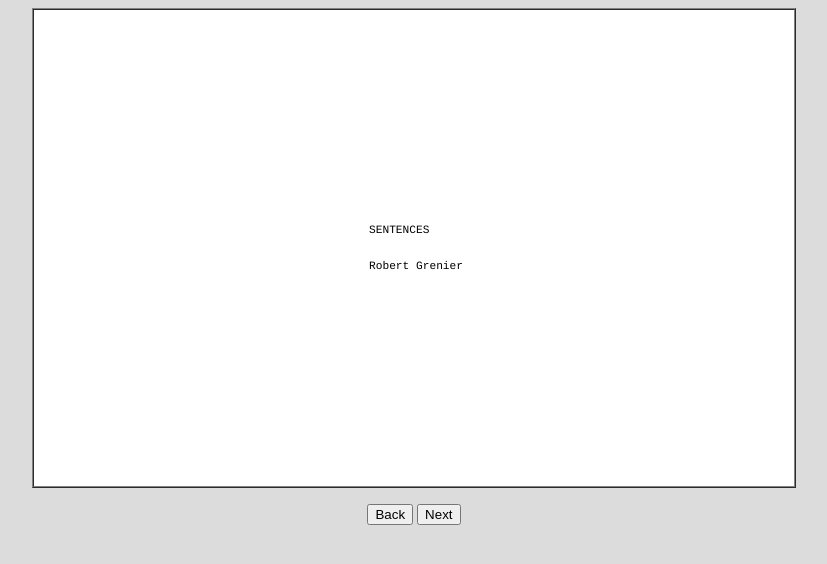
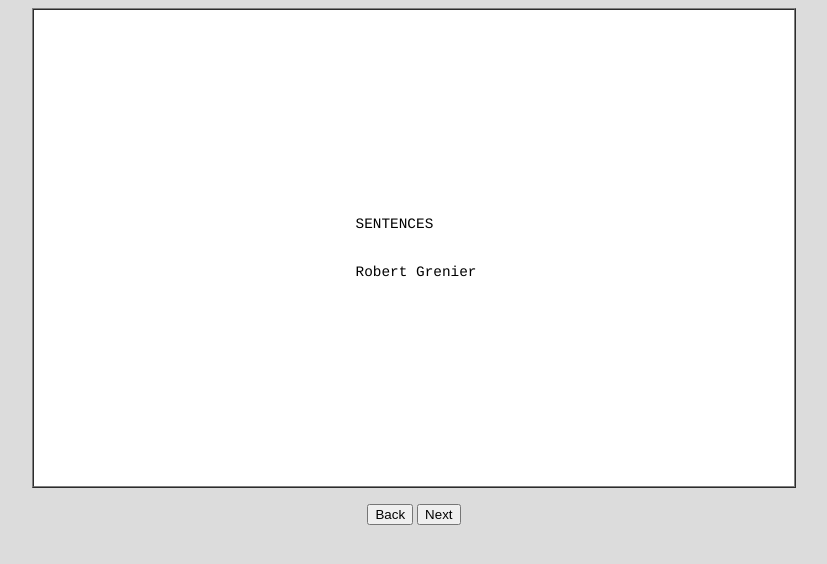
Before and after one commit to rrrhhhhhhhhh/sentences, a plain HTML site: page index.html in a window 1280 px wide. Shown: the whole page, without its empty margins (226-1053 px from the left). Drawn offline with Linux system fonts and the light colour scheme.

Commit message:
Update style.css

```diff
--- a/resources/css/style.css
+++ b/resources/css/style.css
@@ -1,5 +1,5 @@
 .testclass {
-        font: 0.7rem courier,courier new;
+        font: 0.9rem courier,courier new;
         background: #ffffff;
         z-index: 10;
         layer-background-color: #ffffff;
```
